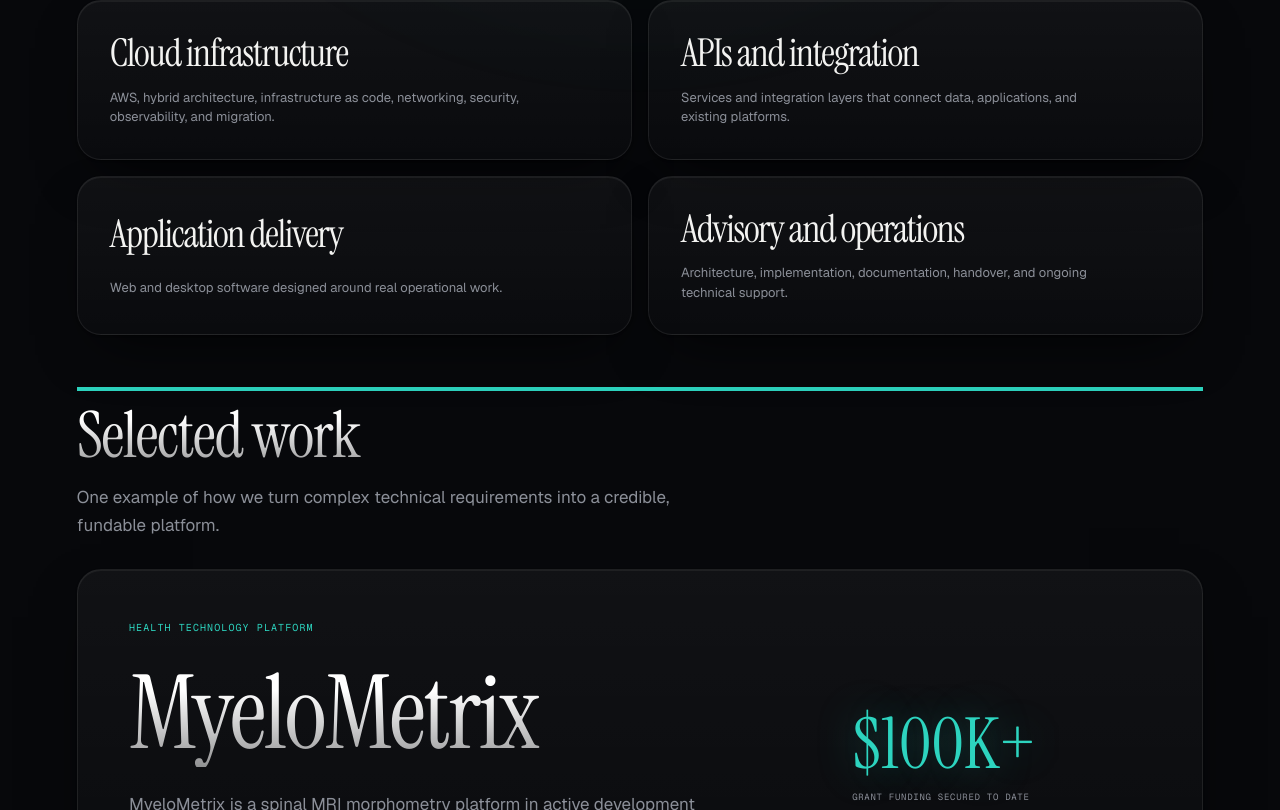
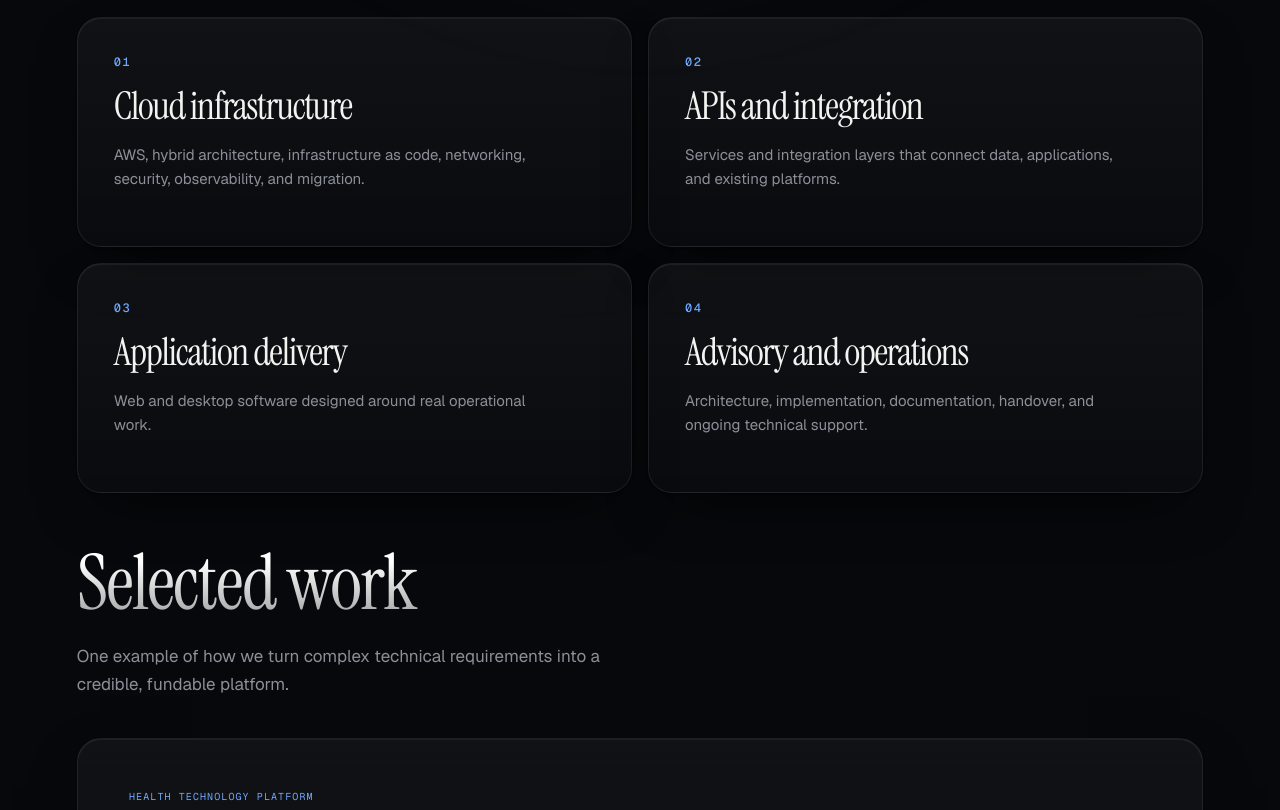
Before and after one commit to lucidnas/aym-tech-media, a React (Vite) app: page / in a window 1280 px wide. Shown: the part 630-1440 px from the top of the page. Built offline with nearby package versions, Linux system fonts and the light colour scheme.

Commit message:
Cloud Systems: own sky-blue accent, cleaner What we do layout
Drops the decorative 4px section bars, adds header spacing and numbered
capability cards; replaces the teal that belongs to AYM Tech Media.

Co-Authored-By: Claude Opus 5.5 <noreply@anthropic.com>

```diff
--- a/src/cloud-premium.css
+++ b/src/cloud-premium.css
@@ -1,9 +1,10 @@
-/* AYM Cloud Systems: premium dark layer over the final site (same look family as aymtechmedia.com, teal accent). */
+/* AYM Cloud Systems: premium dark layer over the final site. Same quality bar as aymtechmedia.com,
+   but its own accent (sky blue) so the two brands never read as one. */
 @import url('https://fonts.googleapis.com/css2?family=Geist:wght@300;400;500;600&family=Geist+Mono:wght@400;500&family=Instrument+Serif:ital@0;1&display=swap');
 
 .final-site, .final-site[data-theme=dark], .final-site[data-theme=light] {
   --bg: #07080b; --ink: #f3f3f1; --muted: #8b8f98; --line: rgba(255,255,255,.08);
-  --accent: #2dd4bf !important; --paper: #07080b !important; --night: #07080b !important;
+  --accent: #6ea8ff !important; --paper: #07080b !important; --night: #07080b !important;
   --sans: 'Geist', system-ui, sans-serif; --serif: 'Instrument Serif', Georgia, serif; --mono: 'Geist Mono', ui-monospace, monospace;
   position: relative; isolation: isolate; overflow-x: clip; background: var(--bg); color: var(--ink);
 }
@@ -12,9 +13,9 @@ html:has(.final-site), body:has(.final-site) { background: #07080b; }
 /* soft light beams + grain behind everything */
 .final-site::before { content: ""; position: absolute; inset: -10% -10% auto; height: 1100px; z-index: -1; pointer-events: none;
   background:
-    radial-gradient(40% 50% at 18% 8%, rgba(45,212,191,.16), transparent 70%),
-    radial-gradient(35% 45% at 82% 0%, rgba(90,140,255,.12), transparent 70%),
-    radial-gradient(50% 60% at 50% 45%, rgba(45,212,191,.05), transparent 70%);
+    radial-gradient(40% 50% at 18% 8%, rgba(110,168,255,.16), transparent 70%),
+    radial-gradient(35% 45% at 82% 0%, rgba(140,120,255,.10), transparent 70%),
+    radial-gradient(50% 60% at 50% 45%, rgba(110,168,255,.05), transparent 70%);
   filter: blur(10px); }
 
 /* headlines: serif with soft white-to-grey gradient */
@@ -33,7 +34,7 @@ html:has(.final-site), body:has(.final-site) { background: #07080b; }
 /* primary button: light pill like aymtechmedia.com */
 .final-site .final-actions a:first-child { background: #f3f3f1; color: #07080b; border-radius: 999px; padding: 16px 24px;
   font: 500 14px var(--sans); text-transform: none; letter-spacing: 0;
-  box-shadow: 0 0 0 1px rgba(255,255,255,.2), 0 10px 30px -10px rgba(45,212,191,.45); transition: transform .2s; }
+  box-shadow: 0 0 0 1px rgba(255,255,255,.2), 0 10px 30px -10px rgba(110,168,255,.45); transition: transform .2s; }
 .final-site .final-actions a:first-child:hover { transform: translateY(-1px); }
 
 /* glass cards */
@@ -49,12 +50,12 @@ html:has(.final-site), body:has(.final-site) { background: #07080b; }
 .final-site .practice-list h2 { font: 400 clamp(30px,3vw,40px)/1.05 var(--serif); }
 .final-site .practice-list p, .final-site .article-list p { color: var(--muted); }
 .final-site .flagship-work>a { border-top: 1px solid var(--line); padding: clamp(28px,4vw,56px); }
-.final-site .flagship-work aside strong { color: var(--accent); text-shadow: 0 0 40px rgba(45,212,191,.35); font-family: var(--serif); font-weight: 400; }
+.final-site .flagship-work aside strong { color: var(--accent); text-shadow: 0 0 40px rgba(110,168,255,.35); font-family: var(--serif); font-weight: 400; }
 .final-site .case-capabilities article { padding: 28px; }
 .final-site .article-list { display: grid; gap: 14px; border: 0; }
 .final-site .article-list>a { padding: 28px 32px; }
 .final-site .practice-list article:hover, .final-site .practice-list>a:hover, .final-site .flagship-work>a:hover, .final-site .article-list>a:hover, .final-site .case-capabilities article:hover {
-  border-color: rgba(45,212,191,.35); transform: translateY(-2px); }
+  border-color: rgba(110,168,255,.35); transform: translateY(-2px); }
 
 /* images and quotes on inner pages */
 .final-site figure img { border-radius: 20px; border: 1px solid var(--line); box-shadow: 0 30px 80px -30px rgba(0,0,0,.9); }
@@ -81,3 +82,16 @@ html:has(.final-site), body:has(.final-site) { background: #07080b; }
   background: linear-gradient(180deg, #fff 20%, rgba(255,255,255,.55)); -webkit-background-clip: text; background-clip: text; color: transparent; padding-bottom: .1em; }
 .final-site .case-outcome blockquote { border-left: 2px solid var(--accent); }
 .final-site .final-actions a:first-child:hover { background: #fff; }
+
+/* layout: drop the thick decorative bars, give section headers room, number the capability cards */
+.final-site .dd-section::before { display: none; }
+.final-site .final-practice>header, .final-site .flagship-work>header { margin-bottom: 40px; }
+.final-site .final-practice>header h2, .final-site .flagship-work>header h2 { font-size: clamp(44px, 6vw, 84px); line-height: 1; }
+.final-site .final-practice .practice-list { counter-reset: cap; }
+.final-site .final-practice .practice-list article { counter-increment: cap; min-height: 230px; padding: 36px; align-content: start; gap: 16px; }
+.final-site .final-practice .practice-list article::before { content: "0" counter(cap); font: 500 12px var(--mono); letter-spacing: .12em; color: var(--accent); }
+.final-site .final-practice .practice-list p { font-size: 15px; line-height: 1.65; max-width: 44ch; }
+.final-site .flagship-work>header p { max-width: 560px; }
+@media (max-width: 820px) {
+  .final-site .final-practice .practice-list article { min-height: 0; padding: 26px; }
+}
```
